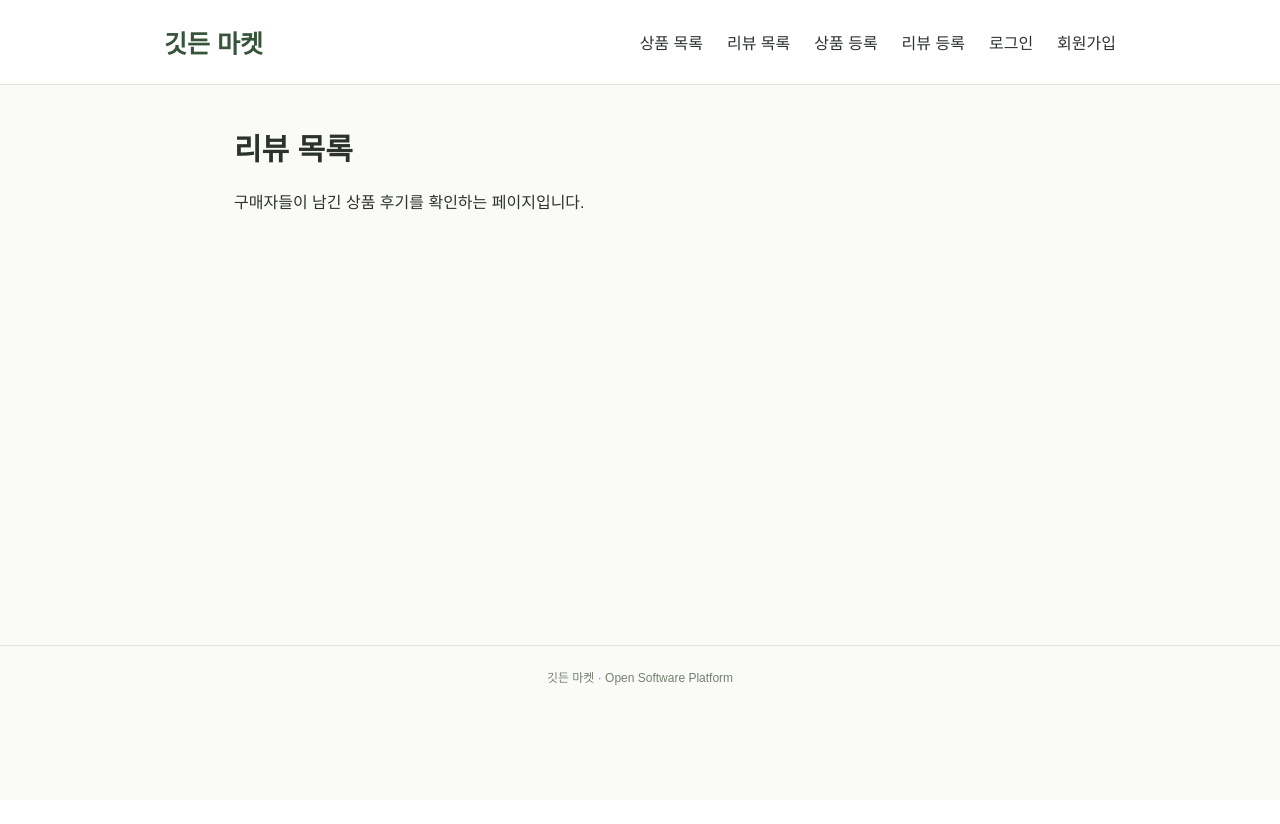
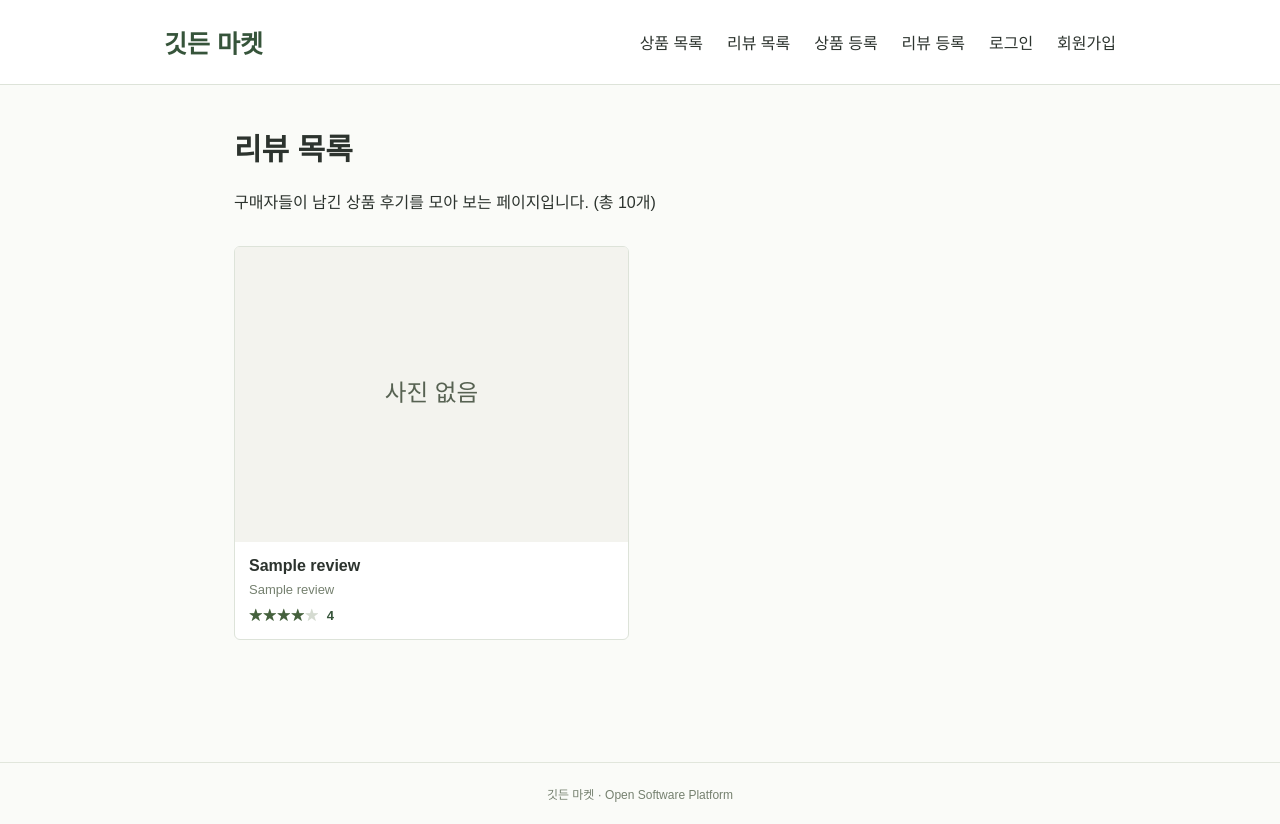
Before and after one commit to aarovo/2026_osp_project_gitden, a Flask app: template templates/review_list.html in a window 1280 px wide. Before the commit the page ends 685 px from the top, so only its background shows below. Run offline with Flask 3, Linux system fonts and the light colour scheme; the template is opened without the code that fills it: most values are stand-ins (such as "Sample title", 1, 10 or a date in 2020).

Commit message:
리뷰 목록 페이지 구현 (2x2, 페이지당 4개)

```diff
--- a/database.py
+++ b/database.py
@@ -44,6 +44,11 @@ class DBhandler:
         """상품 이름으로 상품 하나를 반환 (없으면 None)"""
         return self.db.child("item").child(name).get()
 
+    # ---------- 리뷰 ----------
+    def get_reviews(self):
+        """등록된 리뷰 전체를 {리뷰 ID(자동 생성 키): 리뷰 정보} 형태로 반환 (없으면 빈 dict)"""
+        return self.db.child("review").get() or {}
+
     # ---------- 회원 ----------
     def user_duplicate_check(self, id_string):
         """사용 가능한 ID면 True, 이미 있으면 False"""
--- /dev/null
+++ b/static/review_list.css
@@ -0,0 +1,18 @@
+/* 리뷰 목록 페이지 전용 스타일 (상품 목록과 같은 색 · 테두리) */
+.review-grid { display: flex; flex-direction: column; gap: 22px; margin-top: 30px; }
+.review-row { display: grid; grid-template-columns: repeat(2, 1fr); gap: 22px; }
+.review-card { background: white; border: 1px solid #dde3d9; border-radius: 6px; overflow: hidden; }
+.review-photo img { display: block; width: 100%; aspect-ratio: 4 / 3; object-fit: cover; background: #f3f3ee; transition: opacity .15s; }
+.review-photo:hover img { opacity: .85; }
+.review-info { padding: 12px 14px 14px; }
+.review-info p { margin: 0; line-height: 1.5; }
+.review-title { font-weight: bold; font-size: 16px; overflow-wrap: anywhere; }
+.review-product { color: #75806f; font-size: 13px; margin-top: 2px !important; }
+.review-rating { margin-top: 6px !important; color: #36543a; font-size: 13px; font-weight: bold; }
+.review-rating .stars { color: #45613d; letter-spacing: 1px; margin-right: 4px; }
+.review-rating .stars .off { color: #d5dbd1; }
+.pagination { display: flex; justify-content: center; gap: 8px; margin: 34px 0 10px; }
+.pagination a, .pagination span { min-width: 36px; padding: 7px 10px; text-align: center; border: 1px solid #dde3d9; border-radius: 4px; background: white; }
+.pagination a:hover { border-color: #45613d; }
+.pagination .current { background: #45613d; border-color: #45613d; color: white; font-weight: bold; }
+@media (max-width: 650px) { .review-row { gap: 14px; } .review-grid { gap: 14px; } }
--- a/templates/review_list.html
+++ b/templates/review_list.html
@@ -1,7 +1,57 @@
 {% extends "index.html" %}
 {% block title %}리뷰 목록 | 깃든 마켓{% endblock %}
+{% block extra_css %}
+<link rel="stylesheet" href="{{ url_for('static', filename='review_list.css') }}">
+{% endblock %}
 {% block content %}
 <h1>리뷰 목록</h1>
-<p>구매자들이 남긴 상품 후기를 확인하는 페이지입니다.</p>
-{# 팀원 4: 프로젝트에 맞는 소개나 리뷰 목록을 구성한다. #}
+<p>구매자들이 남긴 상품 후기를 모아 보는 페이지입니다. (총 {{ total }}개)</p>
+
+{% if rows %}
+<div class="review-grid">
+    {% for row in rows %}
+    <div class="review-row">
+        {% for review_id, review in row %}
+        {# 사진 경로: "static/uploads/파일명"이면 그대로, 파일명만 있으면 static/uploads/ 안에서 찾는다. 없으면 기본 이미지 #}
+        {% set img = review.img_path or '' %}
+        {% if not img.startswith('static/') %}{% set img = 'static/uploads/' ~ img %}{% endif %}
+        {% set rating = review.rating | int %}
+        <article class="review-card">
+            <a class="review-photo" href="/view_review_detail/{{ review_id }}">
+                <img src="{{ product_image_url(img) }}" alt="{{ review.title }} 리뷰 사진">
+            </a>
+            <div class="review-info">
+                <p class="review-title">{{ review.title }}</p>
+                <p class="review-product">{{ review.product_name }}</p>
+                <p class="review-rating" aria-label="별점 {{ rating }}점">
+                    <span class="stars">{{ '★' * rating }}<span class="off">{{ '★' * (5 - rating) }}</span></span>
+                    {{ rating }}
+                </p>
+            </div>
+        </article>
+        {% endfor %}
+    </div>
+    {% endfor %}
+</div>
+
+<nav class="pagination" aria-label="페이지">
+    {% if page > 1 %}
+    <a href="{{ url_for('reviews.reviews', page=page - 1) }}">&lt; 이전</a>
+    {% endif %}
+    {% for p in range(1, page_count + 1) %}
+        {% if p == page %}
+        <span class="current">{{ p }}</span>
+        {% else %}
+        <a href="{{ url_for('reviews.reviews', page=p) }}">{{ p }}</a>
+        {% endif %}
+    {% endfor %}
+    {% if page < page_count %}
+    <a href="{{ url_for('reviews.reviews', page=page + 1) }}">다음 &gt;</a>
+    {% endif %}
+</nav>
+{% else %}
+<p class="empty">아직 등록된 리뷰가 없습니다.
+    <a class="button" href="{{ url_for('product_list.product_list') }}">상품 보러 가기</a>
+</p>
+{% endif %}
 {% endblock %}
```
Also changed, not shown: routes/reviews.py (+32 -3 lines).
